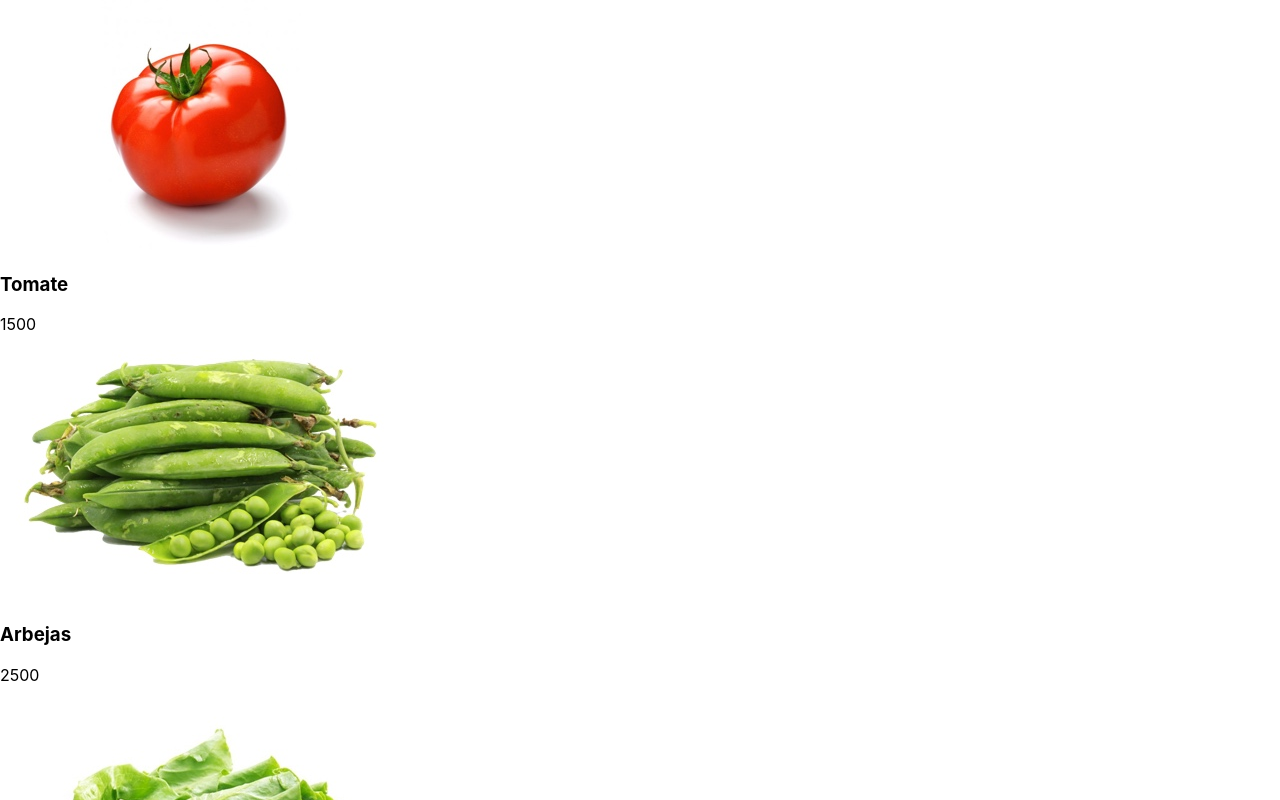
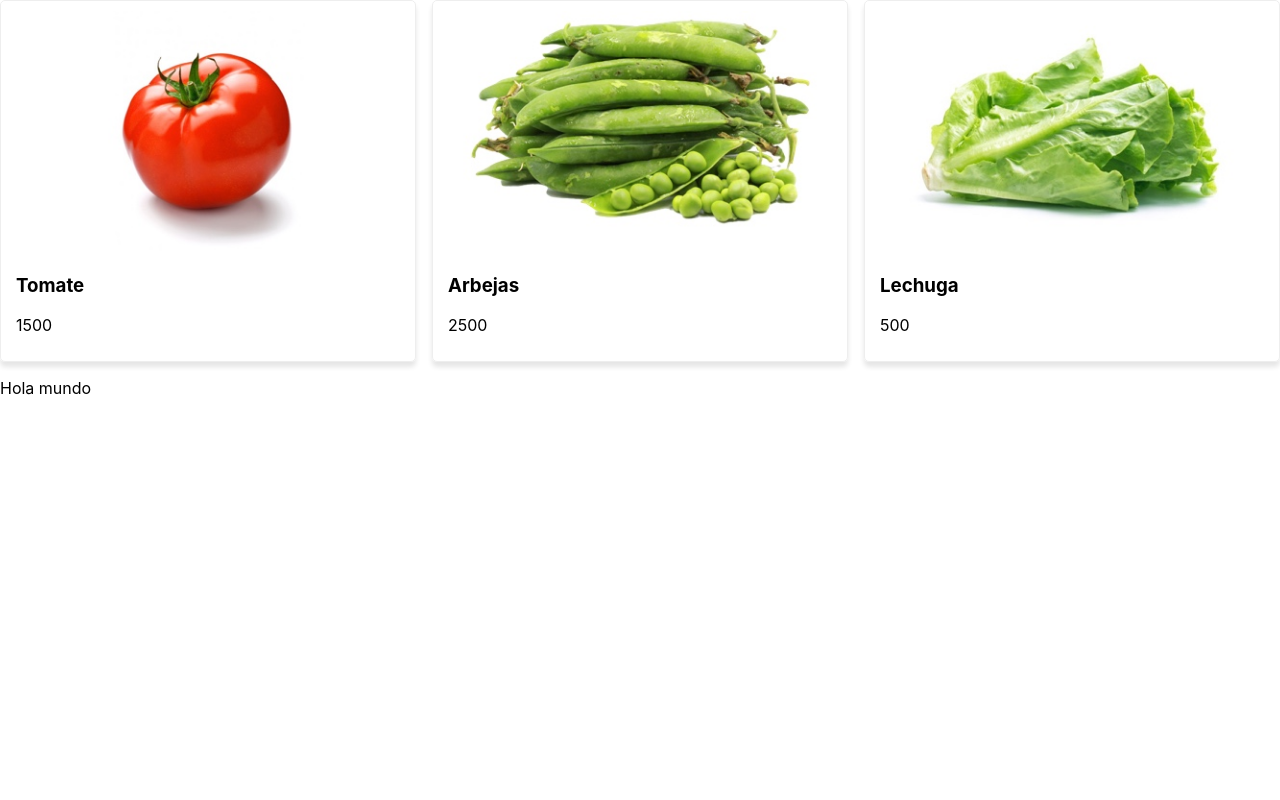
Before and after one commit to crosscay/carro-de-compras, a React (Create React App) app: page / in a window 1280 px wide. Shown: the top 800 px of the page. Built offline with nearby package versions, Linux system fonts and the light colour scheme.

Commit message:
dando estilos a los productos

```diff
--- a/src/components/Producto.js
+++ b/src/components/Producto.js
@@ -1,12 +1,28 @@
 import { Component } from 'react';
+
+
+const styles = {
+    producto : {
+        border: 'solid 1px #eee',
+        boxShadow: '0 5px 5px rgb(0, 0, 0, 0.1)',
+        width: '30%',
+        padding: '10px 15px',
+        borderRadius: '5px'
+    },
+
+    img: {
+        width: '100%'
+    }
+}
+
 
 class Producto extends Component {
     render() {
         console.log(this.props);
         const { producto } = this.props;
         return (
-            <div>
-                <img alt={producto.name} src={producto.img} />
+            <div style={styles.producto}>
+                <img style={styles.img} alt={producto.name} src={producto.img} />
                 <h3>{producto.name}</h3>
                 <p>{producto.price}</p>
             </div>
--- a/src/components/Productos.js
+++ b/src/components/Productos.js
@@ -1,11 +1,20 @@
 import { Component } from 'react';
 import Producto from "./Producto";
+
+
+const styles = {
+    productos : {
+        display: 'flex',
+        flexDirectionion: 'row',
+        justifyContent: 'space-between'
+    }
+}
 
 class Productos extends Component {
     render() {
         const {productos, agregarAlCarro } = this.props;
         return (
-            <div>
+            <div style={styles.productos}>
                 {
                     productos.map(producto=>
                         <Producto
```
